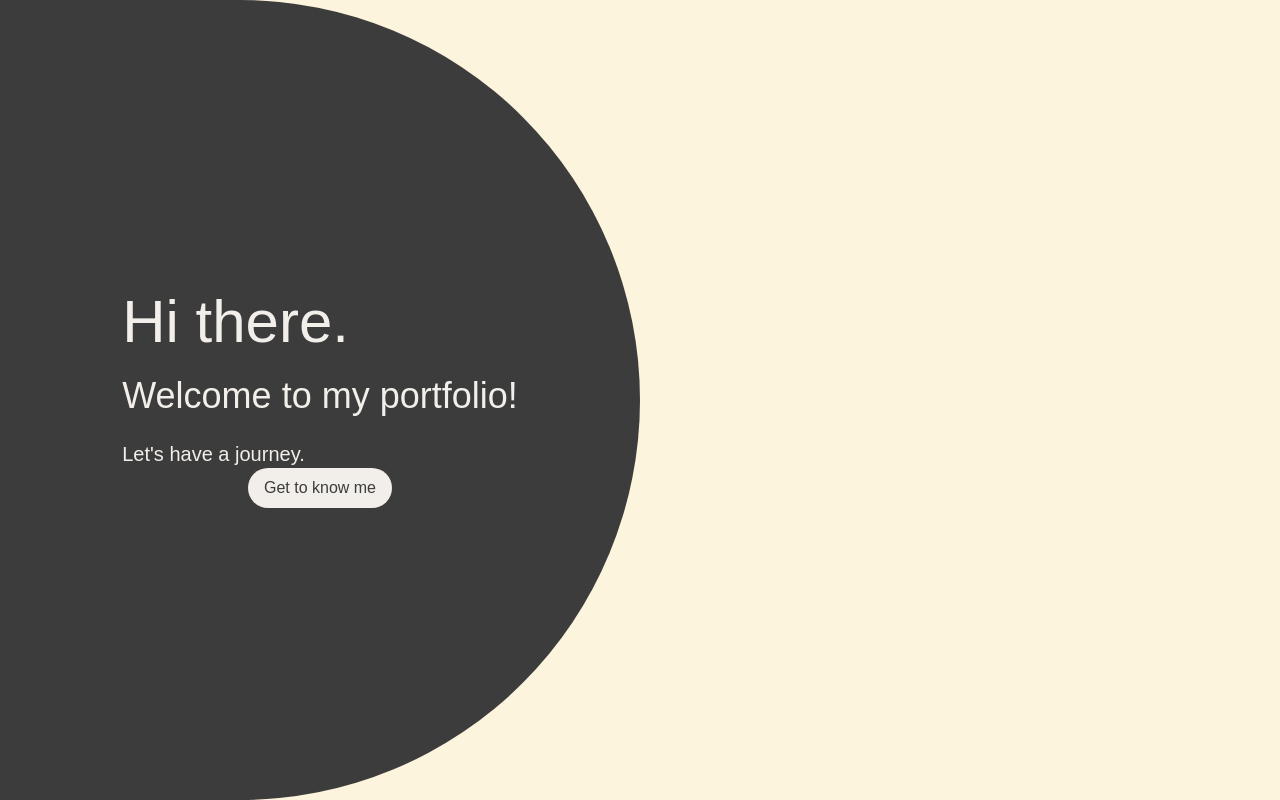
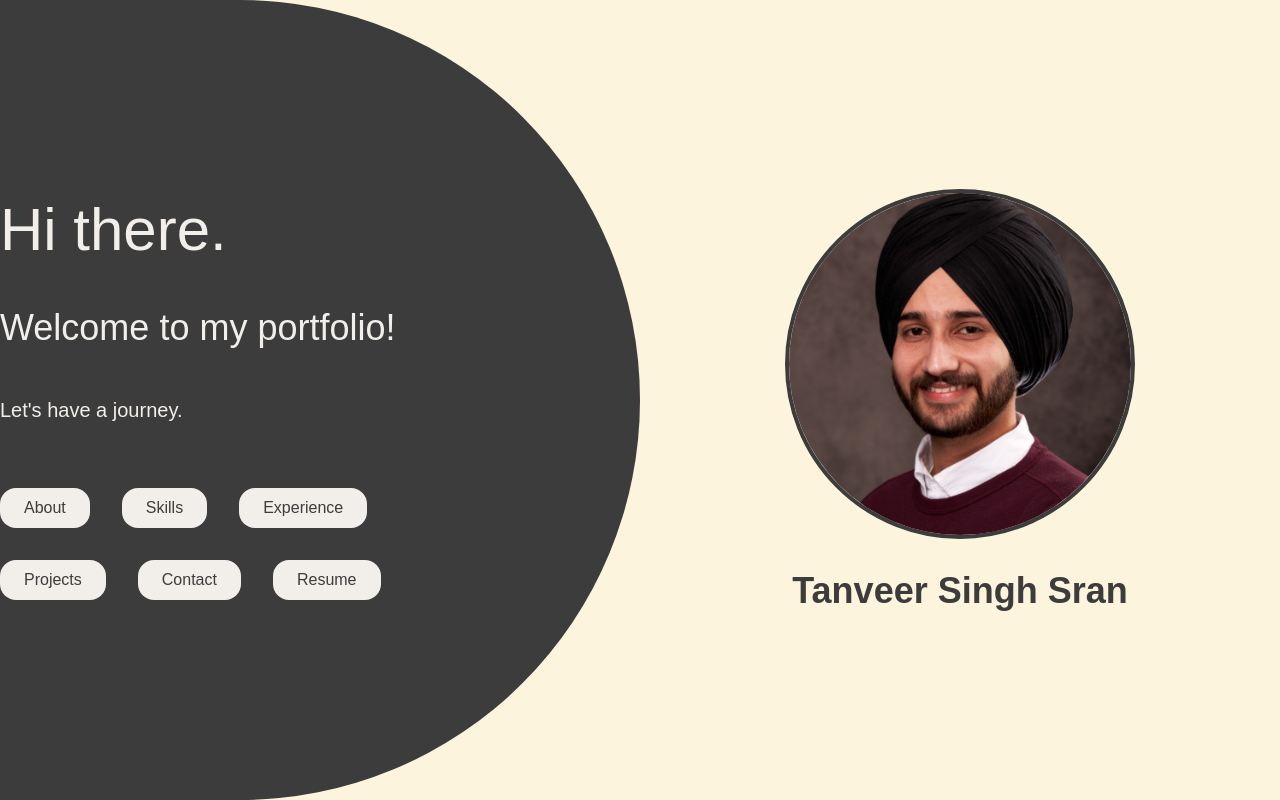
Before and after one commit to tanveersran/portfolio-website, a Next.js app in the folder my-portfolio/: page / in a window 1280 px wide. Built offline with nearby package versions, Linux system fonts and the light colour scheme.

Commit message:
first section setup

```diff
--- a/my-portfolio/src/app/page.js
+++ b/my-portfolio/src/app/page.js
@@ -4,11 +4,15 @@ import { motion } from "framer-motion";
 import TripleTextHeading from "../components/TripleTextHeading";
 import Button from "@/components/Button";
 import HalfCircleComponent from "@/components/background/HalfCircleComponent";
+import CircularImage from "@/components/CircularImage";
 
 const data = {
   sectionOneTitle: "Hi there.",
   sectionOneSubtitle: "Welcome to my portfolio!",
   sectionOneDescription: "Let's have a journey.",
+  avatarImage: "/avatar.jpeg",
+  avatarImageAlt: "Avatar image",
+  fullName: "Tanveer Singh Sran"
 }
 
 export default function Home() {
@@ -17,24 +21,44 @@ export default function Home() {
       {/* Main Content */}
       <main>
         {/* Landing section */}
-        <section className="flex h-screen w-screen">
+        <section className="flex h-screen w-screen max-w-7xl">
           {/* Background component */}
           <HalfCircleComponent />
-          {/* Left side */}
-          <div className="flex flex-col text-primary-tinted items-center justify-center w-1/2 z-10">
+          {/* Left side, animates on load */}
+          <motion.div
+            initial={{ opacity: 0 }}
+            animate={{ opacity: 1 }}
+            transition={{ duration: 0.5, delay: 0.35 }}
+            className="flex flex-col text-primary-tinted gap-16 justify-center w-1/2 z-10">
             <TripleTextHeading
               title={data.sectionOneTitle}
               subtitle={data.sectionOneSubtitle}
               description={data.sectionOneDescription}
               animated
             />
-            <Button title="Get to know me" />
-          </div>
+            <div className="flex flex-wrap gap-8 max-w-sm">
+              <Button title="About" />
+              <Button title="Skills" />
+              <Button title="Experience" />
+              <Button title="Projects" />
+              <Button title="Contact" />
+              <Button title="Resume" />
+            </div>
+          </motion.div>
           {/* Right side */}
-          <div className="flex items-center relative z-10">
-            {/* Add content here */}
-          </div>
+          <motion.div
+            initial={{ opacity: 0, x: -100}}
+            animate={{ opacity: 1, x: 0 }}
+            transition={{ duration: 0.55, delay: 0.35 }}
+            className="flex flex-col w-1/2 justify-center items-center relative z-10 gap-8">
+            <CircularImage src={data.avatarImage} alt={data.avatarImageAlt} />
+            <text className="text-4xl text-primary-dark font-semibold">{data.fullName}</text>
+          </motion.div>
         </section>
+
+        {/* About section */}
+
+
       </main>
     </div>
   );
--- a/my-portfolio/src/components/Button.js
+++ b/my-portfolio/src/components/Button.js
@@ -1,10 +1,20 @@
+import { motion } from "framer-motion";
 /*
 This component is used to display a button with a title.
 Coded by: Tanveer Sran
 */
-const Button = ({title, onClick}) => {
+const Button = ({ title, onClick }) => {
   return (
-    <button onClick={onClick} className="bg-primary-tinted text-primary-dark py-2 px-4 rounded-full w-fit hover:bg-primary ">{title}</button>
+    <motion.button
+      whileHover={{
+        scale: 1.2,
+        transition: { duration: 0.5 },
+      }}
+      whileTap={{ scale: 0.9 }}
+      onClick={onClick} className="bg-primary-tinted text-primary-dark py-2 px-6 rounded-2xl w-fit hover:bg-primary "
+    >
+      {title}
+    </motion.button>
   );
 }
 
--- /dev/null
+++ b/my-portfolio/src/components/CircularImage.js
@@ -0,0 +1,8 @@
+import Image from "next/image";
+const CircularImage = ({ src, alt }) => {
+    return (
+        <Image src={src} alt={alt} width={350} height={350} className="rounded-full border-4 border-secondary-dark" />
+    );
+}
+
+export default CircularImage;
--- a/my-portfolio/src/components/TripleTextHeading.js
+++ b/my-portfolio/src/components/TripleTextHeading.js
@@ -1,20 +1,15 @@
 import { motion } from "framer-motion";
 /*
   This component is used to display a heading with a title, subtitle, and description.
-  It will animate the opacity of the component when the animated prop is set to true.
   Coded by: Tanveer Sran
 */
-const TripleTextHeading = ({ title, subtitle, description, animated }) => {
+const TripleTextHeading = ({ title, subtitle, description }) => {
   return (
-    <motion.div
-    initial={animated ? { opacity: 0 } : {}}
-    animate={animated ? { opacity: 1 } : {}}
-    transition={animated ? { duration: 0.5, delay: 0.3 } : {}}
-      className={"flex flex-col text-left gap-6 "}>
+    <div className={"flex flex-col text-left gap-12 "}>
       <h1 className="text-6xl">{title}</h1>
       <h2 className="text-4xl">{subtitle}</h2>
       <p className="text-xl">{description}</p>
-    </motion.div>
+    </div>
   );
 }
 
```
Also changed, not shown: my-portfolio/public/avatar.jpeg (added).
